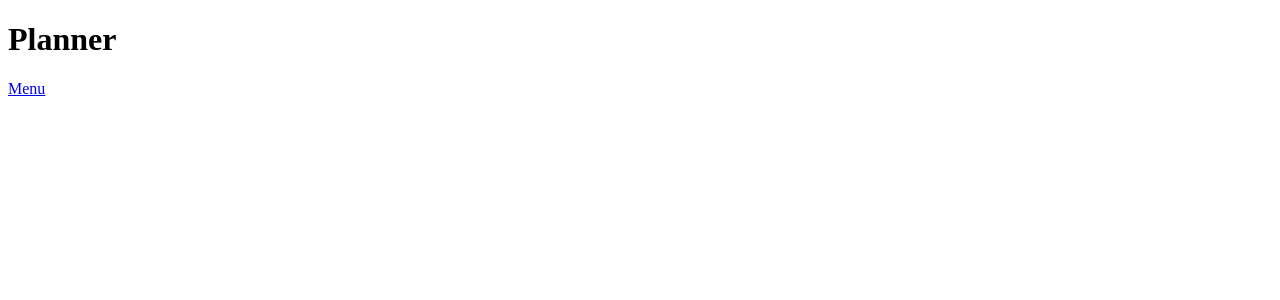
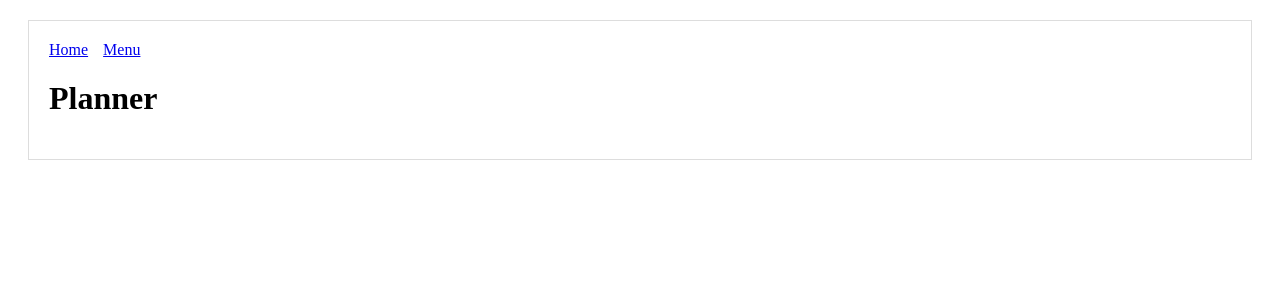
Before and after one commit to vdalal27/planner, a Next.js app: page / in a window 1280 px wide. Shown: the top 300 px of the page. Built offline with nearby package versions, Linux system fonts and the light colour scheme.

Commit message:
header and layout added

```diff
--- /dev/null
+++ b/components/header.js
@@ -0,0 +1,18 @@
+import Link from 'next/link';
+
+const linkStyle = {
+  marginRight: 15
+};
+
+const Header = () => (
+  <div>
+    <Link href="/">
+      <a style={linkStyle}>Home</a>
+    </Link>
+    <Link href="/menu">
+      <a style={linkStyle}>Menu</a>
+    </Link>
+  </div>
+);
+
+export default Header;
--- /dev/null
+++ b/components/layout.js
@@ -0,0 +1,16 @@
+import Header from './header';
+
+const layoutStyle = {
+  margin: 20,
+  padding: 20,
+  border: '1px solid #DDD'
+};
+
+const Layout = props => (
+  <div style={layoutStyle}>
+    <Header />
+    {props.children}
+  </div>
+);
+
+export default Layout;
--- a/pages/index.js
+++ b/pages/index.js
@@ -1,12 +1,12 @@
 import Link from 'next/link';
+import Layout from '../components/layout';
 
-const Index = () => (
-    <div>
-      <h1>Planner</h1>
-      <Link href="/menu">
-        <a>Menu</a>
-        </Link>
-    </div>
-  );
+    const Index = () => (
+        <div>
+            <Layout>
+            <h1>Planner</h1>
+            </Layout>
+        </div>
+    );
 
   export default Index;
```
Also changed, not shown: pages/menu.js (+4 -3 lines), 2 other files (tests, documents, lock files or other folders).
